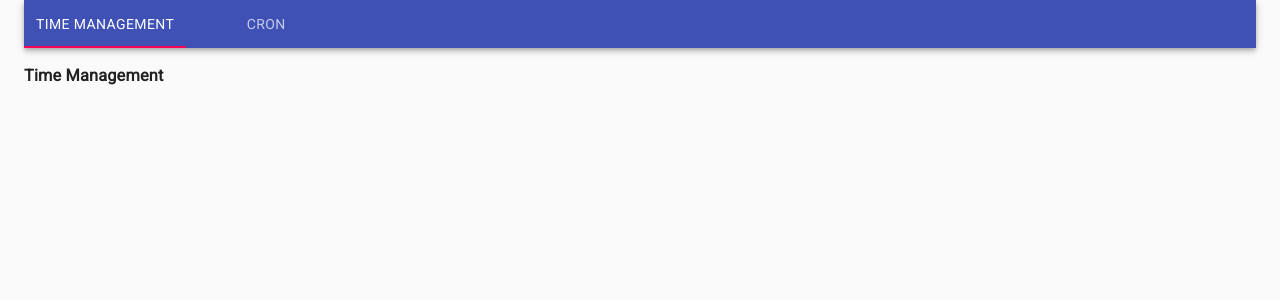
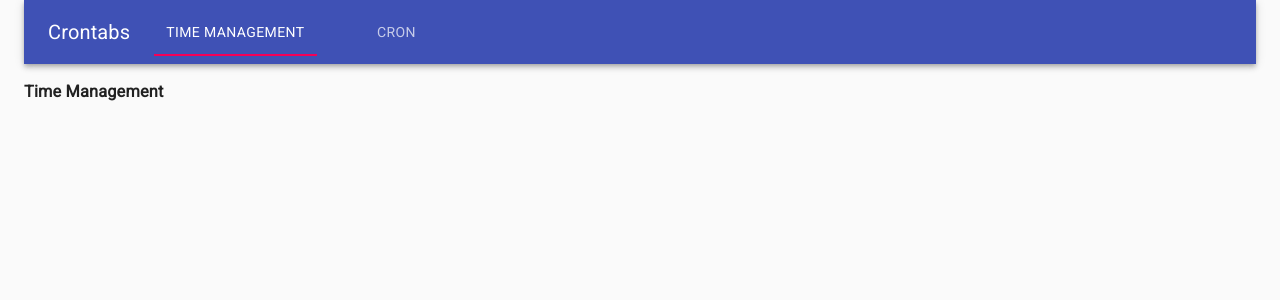
Before and after one commit to dave-elkan/crontabs, a React (Create React App) app: page / in a window 1280 px wide. Shown: the top 300 px of the page. Built offline with nearby package versions, Linux system fonts and the light colour scheme.

Commit message:
Make the nav nice

```diff
--- a/src/Nav.tsx
+++ b/src/Nav.tsx
@@ -1,16 +1,35 @@
 import React from 'react';
+import { makeStyles } from '@material-ui/core/styles';
 import { Link, useLocation } from 'react-router-dom';
 import AppBar from '@material-ui/core/AppBar';
+import Typography from '@material-ui/core/Typography';
 import Tabs from '@material-ui/core/Tabs';
 import Tab from '@material-ui/core/Tab';
+import Toolbar from '@material-ui/core/Toolbar';
+
+const useStyles = makeStyles((theme) => ({
+  root: {
+    flexGrow: 1,
+  },
+  nav: {
+    flexGrow: 1,
+    marginLeft: theme.spacing(3),
+  },
+}));
 
 const Nav = () => {
   const location = useLocation();
+  const classes = useStyles();
   return (
     <AppBar position="static">
+      <Toolbar>
+        <Typography variant="h6" noWrap>
+          Crontabs
+        </Typography>
         <Tabs
           value={location.pathname}
           aria-label="simple tabs example"
+          className={classes.nav}
         >
           <Tab
             label="Time Management"
@@ -25,6 +44,7 @@ const Nav = () => {
             to={'/cron'}
           />
         </Tabs>
+      </Toolbar>
     </AppBar>
   );
 };
```
Lines whose indentation alone changed are shown as unchanged.
